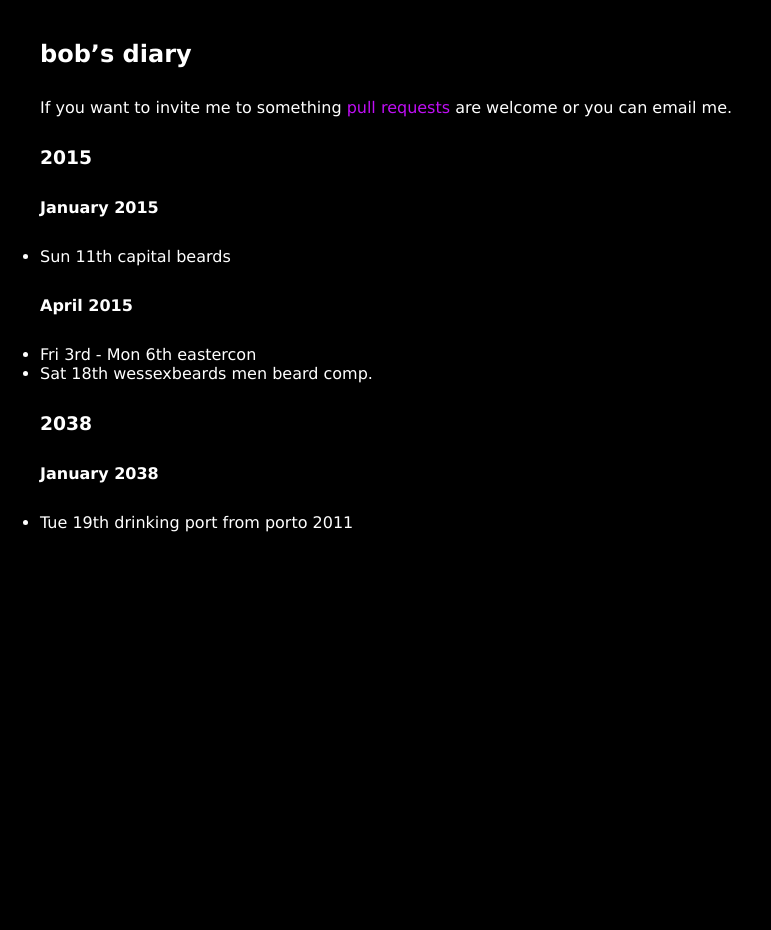
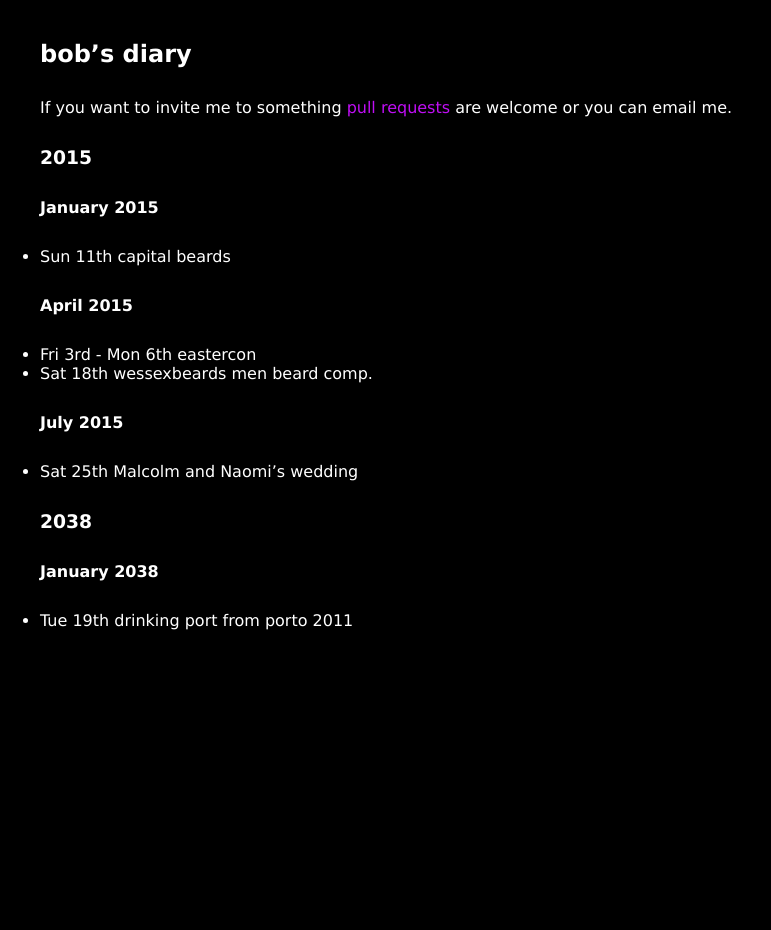
Before and after one commit to rjw1/randomness.org.uk, a Jekyll site: the page built from diary/index.md, in a window 1280 px wide. Shown: the whole page, without its empty margins (0-771 px from the left). Built offline with Jekyll 4.4.1, drawn with Linux system fonts in a browser that asks for light colours; Markdown is read by kramdown in place of the engine named in the settings.

Commit message:
Malcolm's Wedding

```diff
--- a/diary/index.md
+++ b/diary/index.md
@@ -19,6 +19,10 @@ are welcome or you can email me.
 * Fri 3rd - Mon 6th eastercon
 * Sat 18th wessexbeards men beard comp.
 
+#### July 2015 ####
+
+* Sat 25th Malcolm and Naomi's wedding
+
 ### 2038 ###
 
 #### January 2038 ####
```
